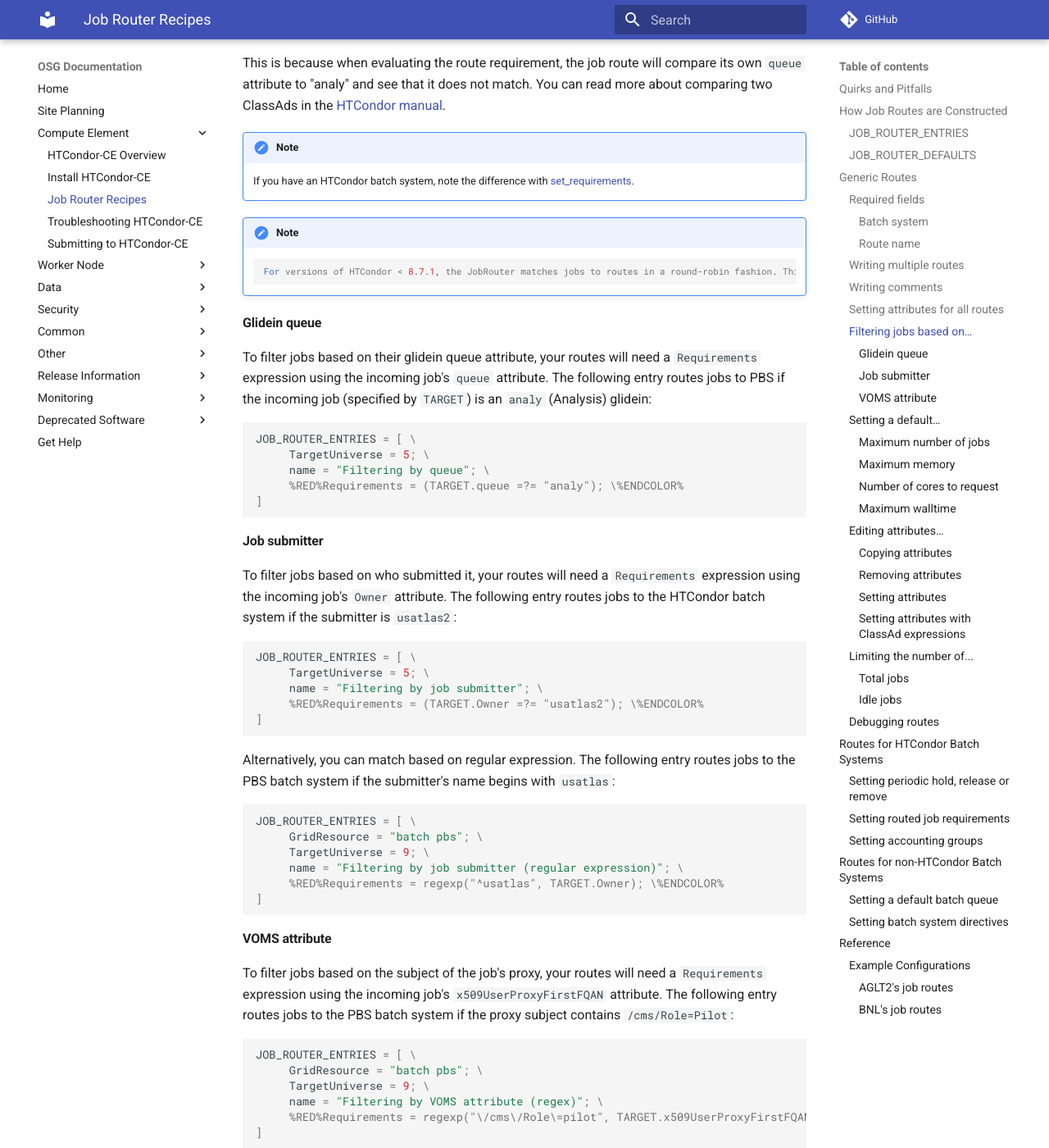
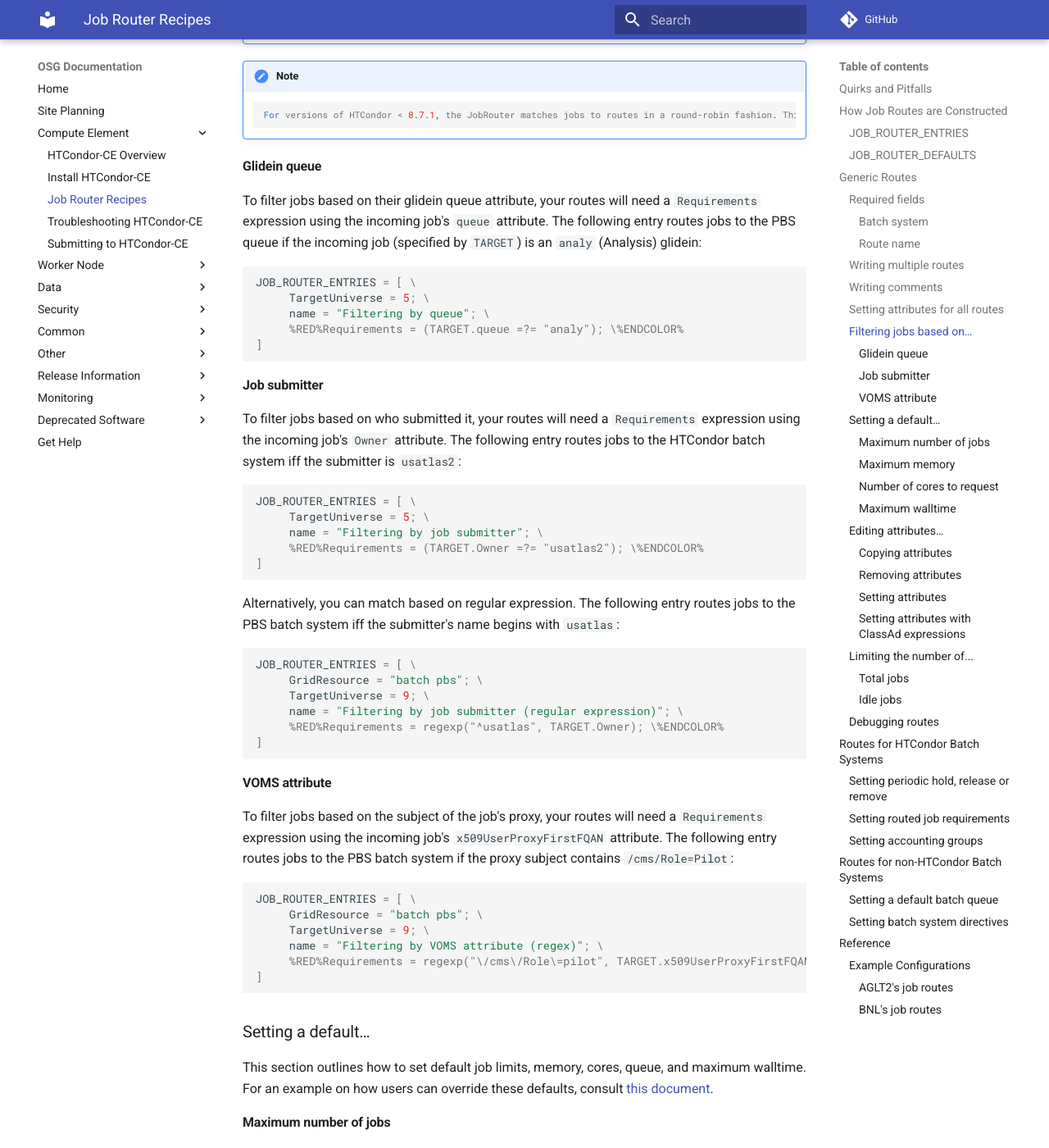
Before and after one commit to osg-htc/docs, an MkDocs documentation site: the page built from docs/compute-element/job-router-recipes.md, in a window 1280 px wide and 1400 px high, scrolled down 4789 px. Shown: the whole window at 82% size. Built offline with MkDocs 1.6.1 and Material for MkDocs 9.7.7, drawn with Linux system fonts in a browser that asks for light colours; comment, search, counter and statistics services are not loaded; old or Windows-style settings are respelled for this version of MkDocs; some of the changed text lies outside the part shown.

Commit message:
Revert "Editing the router recipes"
This reverts commit eac9d2d983ce5d6a6718b87d0bc138d14f20ebe2.

````diff
--- a/docs/compute-element/job-router-recipes.md
+++ b/docs/compute-element/job-router-recipes.md
@@ -25,7 +18,7 @@
 How Job Routes are Constructed
 ------------------------------
 
-Each job route’s [ClassAd](http://research.cs.wisc.edu/htcondor/manual/v8.6/4_1HTCondor_s_ClassAd.html) is constructed by combining each entry from the `JOB_ROUTER_ENTRIES` with the `JOB_ROUTER_DEFAULTS`. Attributes that are [set_*](#setting-attributes) in `JOB_ROUTER_ENTRIES` will override those [set_*](#setting-attributes) in `JOB_ROUTER_DEFAULTS`
+Each job route’s [ClassAd](http://research.cs.wisc.edu/htcondor/manual/v8.6/4_1HTCondor_s_ClassAd.html) is constructed by combining each entry from the `JOB_ROUTER_ENTRIES` with the `JOB_ROUTER_DEFAULTS`. Attributes that are [set_](#setting-attributes) in `JOB_ROUTER_ENTRIES` will override those [set_](#setting-attributes) in `JOB_ROUTER_DEFAULTS`
 
 ### JOB_ROUTER_ENTRIES
 
@@ -33,10 +26,11 @@
 
 ### JOB_ROUTER_DEFAULTS
 
-`JOB_ROUTER_DEFAULTS` is a python-generated configuration variable that sets default job route values that are required for the HTCondor-CE's functionality. To view its contents in a readable format, run the following command:
+`JOB_ROUTER_DEFAULTS` is a python-generated configuration variable that sets default job route values that are required for the HTCondor-CE's functionality. To view its contents, run the following command:
 
-    :::console
-    user@host $ condor_ce_config_val JOB_ROUTER_DEFAULTS | sed 's/;/;\n/g'
+``` console
+user@host $ condor_ce_config_val JOB_ROUTER_DEFAULTS | sed 's/;/;\n/g'
+```
 
 !!! warning
     If a value is set in [JOB\_ROUTER\_DEFAULTS](#job_router_defaults) with `eval_set_<variable>`, override it by using `eval_set_<variable>` in the `JOB_ROUTER_ENTRIES`. Do this at your own risk as it may cause the CE to break.
@@ -55,7 +49,7 @@
 
 #### Batch system
 
-Each route needs to indicate the type of batch system that jobs should be routed to. For HTCondor batch systems, the `TargetUniverse` attribute needs to be set to `5` or `"vanilla"`. For all other batch systems, the `TargetUniverse` attribute needs to be set to `9` or `"grid"` and the `GridResource` attribute needs to be set to `"batch <batch system>"` (where `<batch system>` can be one of `pbs`, `slurm`, `lsf`, or `sge`).
+Each route needs to indicate the type of batch system that jobs should be routed to. For HTCondor batch systems, the `TargetUniverse` attribute needs to be set to `5` or `"vanilla"`. For all other batch systems, the `TargetUniverse` attribute needs to be set to `9` or `"grid"` and the `GridResource` attribute needs to be set to `"batch <batch system>"` (where `<batch system>` can be one of `pbs` (for both users of `pbs` and `SLURM`), `lsf`, or `sge`).
 
 ```
 JOB_ROUTER_ENTRIES = [ \
@@ -80,7 +74,7 @@
 ]
 ```
 
-The name of the route will be useful in debugging since it shows up in the output of [condor\_ce\_job\_router\_info](/compute-element/troubleshoot-htcondor-ce#condor_ce_job_router_info), the [JobRouterLog](/compute-element/troubleshoot-htcondor-ce#jobrouterlog), and in the ClassAd of the routed job, which can be viewed with [condor\_ce\_q](/compute-element/troubleshoot-htcondor-ce#condor_ce_q) or [condor\_ce\_history](/compute-element/troubleshoot-htcondor-ce#condor_ce_history).
+The name of the route will be useful in debugging since it shows up in the output of [condor\_ce\_job\_router\_info](troubleshoot-htcondor-ce#condor_ce_job_router_info), the [JobRouterLog](troubleshoot-htcondor-ce#jobrouterlog), and in the ClassAd of the routed job, which can be viewed with [condor\_ce\_q](troubleshoot-htcondor-ce#condor_ce_q) or [condor\_ce\_history](troubleshoot-htcondor-ce#condor_ce_history).
 
 ### Writing multiple routes
 
@@ -141,7 +135,7 @@
 
 ### Filtering jobs based on…
 
-To filter jobs, use the `Requirements` attribute. Jobs will evaluate against the ClassAd expression set in the `Requirements` and if the expression evaluates to `TRUE`, the route will match. More information on the syntax of ClassAd's can be found in the [HTCondor manual](http://research.cs.wisc.edu/htcondor/manual/v8.6/4_1HTCondor_s_ClassAd.html). For an example on how incoming jobs interact with filtering in job routes, consult [this document](/compute-element/submit-htcondor-ce).
+To filter jobs, use the `Requirements` attribute. Jobs will evaluate against the ClassAd expression set in the `Requirements` and if the expression evaluates to `TRUE`, the route will match. More information on the syntax of ClassAd's can be found in the [HTCondor manual](http://research.cs.wisc.edu/htcondor/manual/v8.6/4_1HTCondor_s_ClassAd.html). For an example on how incoming jobs interact with filtering in job routes, consult [this document](submit-htcondor-ce).
 
 When setting requirements, you need to prefix job attributes that you are filtering with `TARGET.` so that the job route knows to compare the attribute of the incoming job rather than the route’s own attribute. For example, if an incoming job has a `queue = "analy"` attribute, then the following job route will not match:
 
@@ -164,7 +158,7 @@
 
 #### Glidein queue
 
-To filter jobs based on their glidein queue attribute, your routes will need a `Requirements` expression using the incoming job's `queue` attribute. The following entry routes jobs to PBS if the incoming job (specified by `TARGET`) is an `analy` (Analysis) glidein:
+To filter jobs based on their glidein queue attribute, your routes will need a `Requirements` expression using the incoming job's `queue` attribute. The following entry routes jobs to the PBS queue if the incoming job (specified by `TARGET`) is an `analy` (Analysis) glidein:
 
 ```
 JOB_ROUTER_ENTRIES = [ \
@@ -176,7 +170,7 @@
 
 #### Job submitter
 
-To filter jobs based on who submitted it, your routes will need a `Requirements` expression using the incoming job's `Owner` attribute. The following entry routes jobs to the HTCondor batch system if the submitter is `usatlas2`:
+To filter jobs based on who submitted it, your routes will need a `Requirements` expression using the incoming job's `Owner` attribute. The following entry routes jobs to the HTCondor batch system iff the submitter is `usatlas2`:
 
 ```
 JOB_ROUTER_ENTRIES = [ \
@@ -186,7 +180,7 @@
 ]
 ```
 
-Alternatively, you can match based on regular expression. The following entry routes jobs to the PBS batch system if the submitter's name begins with `usatlas`:
+Alternatively, you can match based on regular expression. The following entry routes jobs to the PBS batch system iff the submitter's name begins with `usatlas`:
 
 ```
 JOB_ROUTER_ENTRIES = [ \
@@ -223,7 +217,7 @@
 ```
 
 !!! note
-    The above configuration is to be placed directly into the HTCondor-CE configuration, not into a job route.
+    The above configuration  is to be placed directly into the HTCondor-CE configuration, not into a job route.
 
 #### Maximum memory
 
@@ -321,7 +315,7 @@
 
 #### Setting attributes with ClassAd expressions
 
-To set an attribute to a ClassAd expression to be evaluated, use `eval_set`. The following route sets the `Experiment` attribute to `atlas.osguser` if the Owner of the incoming job is `osguser`:
+To set an attribute to a ClassAd expression to be evaluated, use `set_eval`. The following route sets the `Experiment` attribute to `atlas.osguser` if the Owner of the incoming job is `osguser`:
 
 !!! note
     If a value is set in JOB\_ROUTER\_DEFAULTS with `eval_set_<variable>`, override it by using `eval_set_<variable>` in the `JOB_ROUTER_ENTRIES`.
@@ -408,8 +402,6 @@
 
 To release, remove or put a job on hold if it meets certain criteria, use the `PERIODIC_*` family of attributes. By default, periodic expressions are evaluated once every 300 seconds but this can be changed by setting `PERIODIC_EXPR_INTERVAL` in your CE's configuration.
 
-In this example, we set the routed job on hold if the job is idle and has been started at least once or if the job has tried to start more than once.  This will catch jobs which are starting and stopping multiple times.
-
 ```
 JOB_ROUTER_ENTRIES = [ \
      TargetUniverse = 5; \
@@ -425,7 +417,7 @@
 
 ### Setting routed job requirements
 
-If you need to set requirements on your routed job, you will need to use `set_Requirements` instead of `Requirements`. The `Requirements` attribute filters jobs coming into your CE into different job routes whereas `set_Requirements` will set conditions on the routed job that must be met by the worker node it lands on. For more information on requirements, consult the [HTCondor manual](http://research.cs.wisc.edu/htcondor/manual/v8.6/2_5Submitting_Job.html#SECTION00357000000000000000).
+If you need to set requirements on your routed job, you will need to use `set_Requirements` instead of `Requirements`. The `Requirements` attribute filters jobs coming into your CE into different job routes whereas `set_requirements` will set conditions on the routed job that must be met by the worker node it lands on. For more information on requirements, consult the [HTCondor manual](http://research.cs.wisc.edu/htcondor/manual/v8.6/2_5Submitting_Job.html#SECTION00357000000000000000).
 
 To ensure that your job lands on a Linux machine in your pool:
 
@@ -438,7 +430,7 @@
 
 ### Setting accounting groups
 
-To assign jobs to an HTCondor accounting group to manage fair share on your local batch system, we recommend using [UID and ExtAttr tables](/compute-element/install-htcondor-ce#htcondor-accounting-groups).
+To assign jobs to an HTCondor accounting group to manage fair share on your local batch system, we recommend using [UID and ExtAttr tables](install-htcondor-ce#htcondor-accounting-groups).
 
 Routes for non-HTCondor Batch Systems
 -------------------------------------
@@ -702,6 +694,14 @@
 Source: <http://www.usatlas.bnl.gov/twiki/bin/view/Admins/HTCondorCE.html>
 
 ```
+###############################################################################
+#
+# HTCondor-CE HTCondor batch system configuration file.
+#
+###############################################################################
+
+# Submit the job to the site Condor
+
 JOB_ROUTER_ENTRIES = \
    [ \
      GridResource = "condor localhost localhost"; \
````
Also changed, not shown: other parts of docs/compute-element/job-router-recipes.md (+1 -8 lines).
